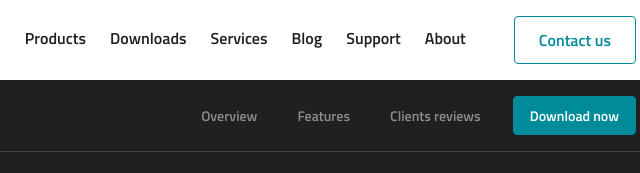
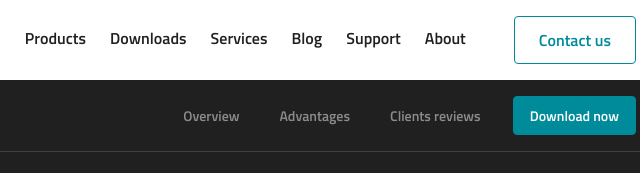
Before and after one commit to wantToHawaii/bellsoft, a website built with webpack: page src/index.html in a window 1280 px wide. Shown: the top 173 px of the page, 568-1208 px from the left. Built offline with nearby package versions, Linux system fonts and the light colour scheme.

```diff
--- a/src/index.html
+++ b/src/index.html
@@ -70,7 +70,7 @@
               <nav class="nav">
                 <ul class="menu">
                   <li class="item"><a href="#overview" class="link">Overview</a></li>
-                  <li class="item"><a href="#features" class="link">Features</a></li>
+                  <li class="item"><a href="#features" class="link">Advantages</a></li>
                   <li class="item"><a href="#reviews" class="link">Clients reviews</a></li>
                 </ul>
               </nav>
```
